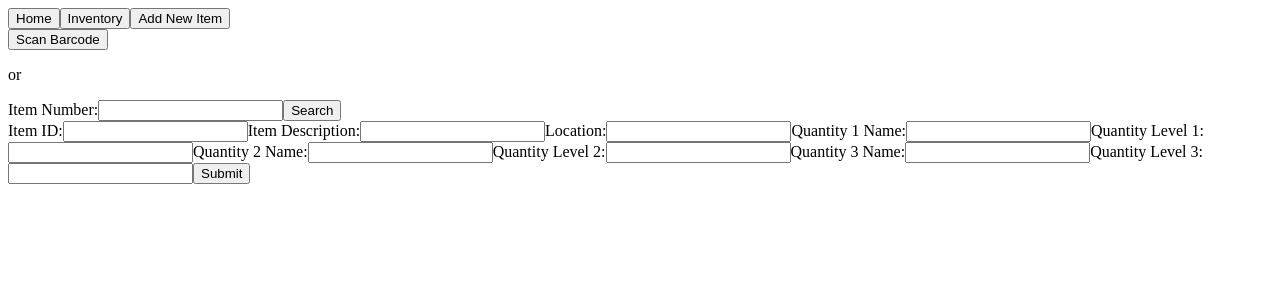
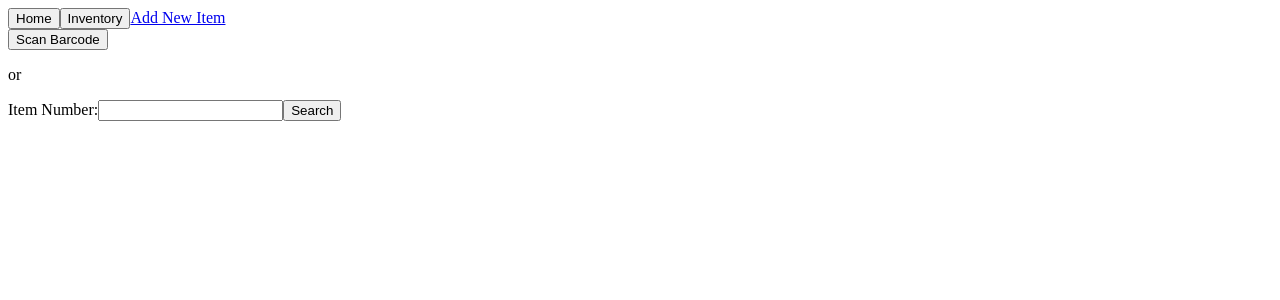
Before and after one commit to Git-Vdim-Hub/lunchroom-inventory-app, a React (Create React App) app in the folder client/: page / in a window 1280 px wide. Shown: the top 300 px of the page. Built offline with nearby package versions, Linux system fonts and the light colour scheme.

Commit message:
added Route to Add New Item to Navbar

```diff
--- a/client/package.json
+++ b/client/package.json
@@ -11,6 +11,7 @@
 		"graphql": "^16.6.0",
 		"react": "^18.2.0",
 		"react-dom": "^18.2.0",
+		"react-router-dom": "^6.9.0",
 		"react-scripts": "5.0.1",
 		"web-vitals": "^2.1.4"
 	},
--- a/client/src/App.js
+++ b/client/src/App.js
@@ -1,15 +1,19 @@
-import React from "react";
 
-import AddItem from "./components/AddItem/index"
+import { BrowserRouter as Router, Routes, Route } from "react-router-dom";
+import AddItem from "./components/AddItem"
 import Home from "./pages/Home";
 import Navbar from "./components/Navbar";
 
 export default function App() {
 	return (
-		<div>
-			<Navbar />
-			<Home />
-			<AddItem />
+		<div className="App">
+			<Router>
+				<Navbar />
+					<Routes>
+						<Route path="/" element={<Home />} />
+						<Route path="/AddItem" element={<AddItem />} />
+					</Routes>
+			</Router>
 		</div>
 	);
 }
--- a/client/src/components/Navbar/index.js
+++ b/client/src/components/Navbar/index.js
@@ -1,4 +1,5 @@
 import React from "react";
+import { Link } from "react-router-dom";
 
 export default function Navbar() {
 	return (
@@ -6,7 +7,7 @@ export default function Navbar() {
 			<div className="navbar">
 				<button onClick={() => console.log("Takes you to Home")}>Home</button>
 				<button onClick={() => console.log("Takes you to Inventory Page")}>Inventory</button>
-				<button onClick={() => console.log("Takes you to Add Page")}>Add New Item</button>
+				<Link to={"./AddItem"} onClick={() => console.log("Takes you to Add Page")}>Add New Item</Link>
 			</div>
 		</div>
 	);
--- a/client/src/index.js
+++ b/client/src/index.js
@@ -2,6 +2,7 @@ import React from "react";
 import ReactDOM from "react-dom/client";
 import { ApolloClient, InMemoryCache, ApolloProvider } from "@apollo/client";
 import App from "./App";
+
 
 // this is all that is needed to set up caching
 // default caching strategy is 'cache-first' meaning it will check the cache for queried data before making a call to the database
```
Also changed, not shown: 1 other file (tests, documents, lock files or other folders).
